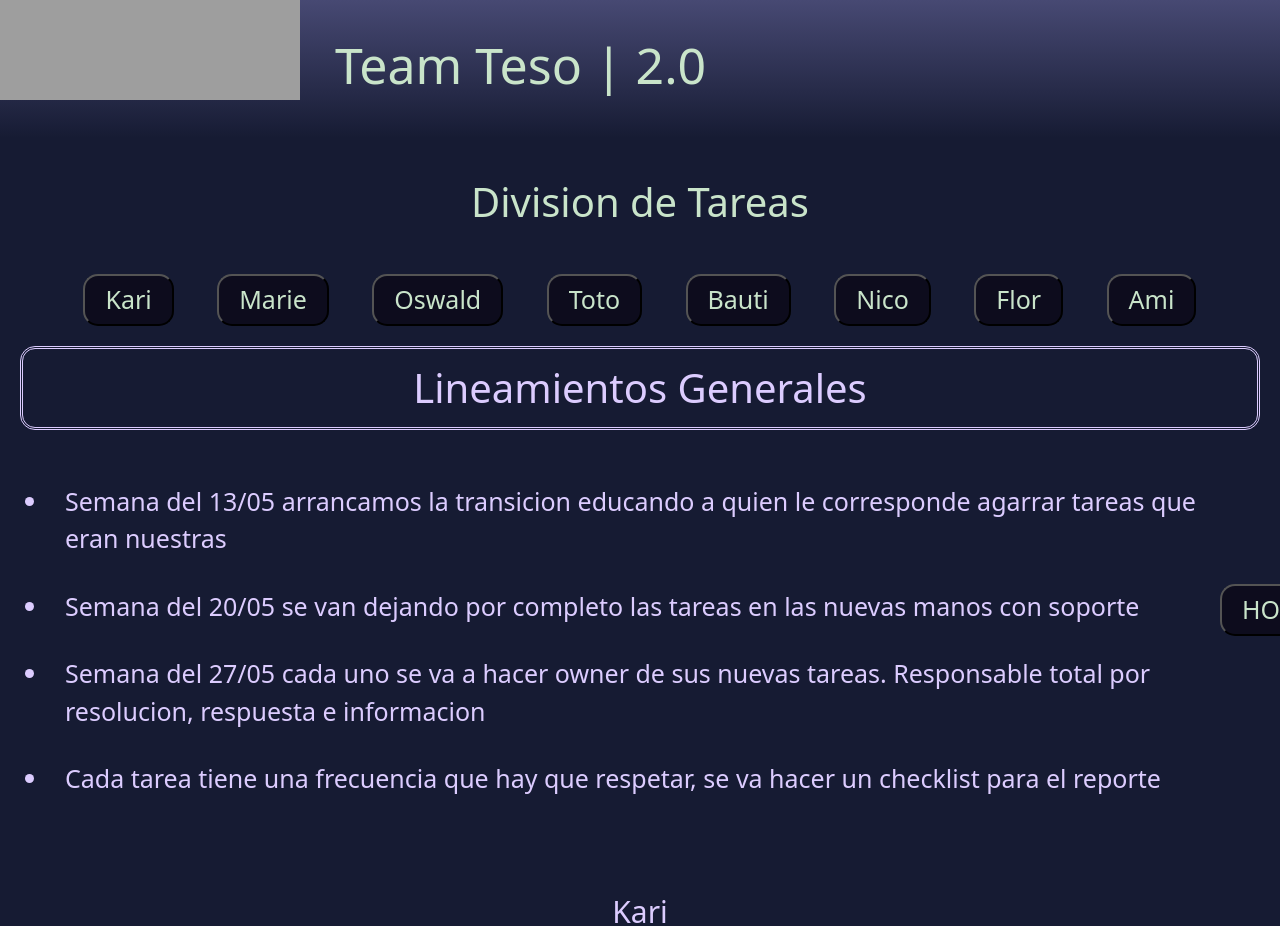
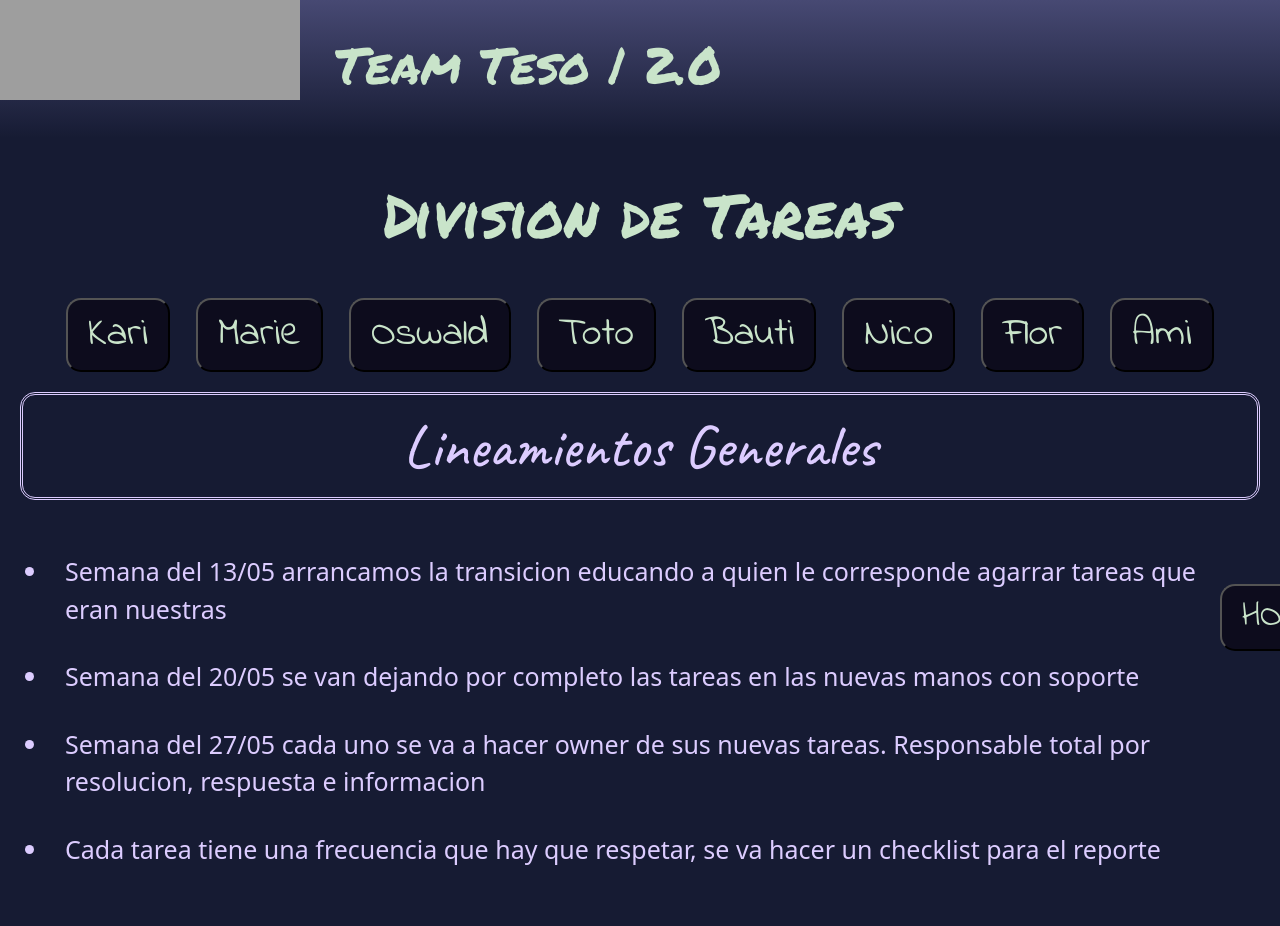
Before and after one commit to nicodiaz214/team-teso, a plain HTML site: page index.html in a window 1280 px wide. Shown: the top 926 px of the page. Drawn offline with nearby package versions, Linux system fonts and the light colour scheme; grey boxes are pictures that could not be loaded.

Commit message:
fuentes y estetica final

```diff
--- a/css/style.css
+++ b/css/style.css
@@ -1,5 +1,6 @@
 .tareas-stylebase h2, .detalle-tareas .tareas-lineamientos h2 {
-  font-size: 40px;
+  font-family: "Caveat", cursive;
+  font-size: 60px;
   text-align: center;
   padding: 15px;
   color: #DCCCFF;
@@ -14,10 +15,13 @@
     font-size: 25px; }
 
 .tareas-styleparticulares h3, .detalle-tareas .tareas-kari h3, .detalle-tareas .tareas-marie h3, .detalle-tareas .tareas-oswald h3, .detalle-tareas .tareas-toto h3, .detalle-tareas .tareas-bauti h3, .detalle-tareas .tareas-nico h3, .detalle-tareas .tareas-flor h3, .detalle-tareas .tareas-ami h3 {
-  font-size: 30px;
+  background-color: #0D0C1D;
+  font-family: "Indie Flower", cursive;
+  font-size: 60px;
   text-align: center;
   padding: 35px;
   color: #DCCCFF;
+  border-style: groove;
   border-radius: 15px; }
 
 .tareas-styleparticulares ul, .detalle-tareas .tareas-kari ul, .detalle-tareas .tareas-marie ul, .detalle-tareas .tareas-oswald ul, .detalle-tareas .tareas-toto ul, .detalle-tareas .tareas-bauti ul, .detalle-tareas .tareas-nico ul, .detalle-tareas .tareas-flor ul, .detalle-tareas .tareas-ami ul {
@@ -42,14 +46,16 @@
     font-size: 50px;
     text-align: center;
     padding: 35px 35px;
-    color: #C9E4CA; }
+    color: #C9E4CA;
+    font-family: "Permanent Marker", cursive; }
 
 main {
   background-color: #161B33;
   padding: 20px 20px; }
   main .division-tareas h2 {
+    font-family: "Permanent Marker", cursive;
     text-align: center;
-    font-size: 40px;
+    font-size: 60px;
     padding: 20px;
     color: #C9E4CA; }
   main .division-tareas .lista-btn-nombres {
@@ -63,10 +69,11 @@ main {
       background-color: #0D0C1D;
       border-radius: 15px; }
       main .division-tareas .lista-btn-nombres .btn-nombres a {
+        font-family: "Indie Flower", cursive;
         color: #C9E4CA;
         text-decoration: none;
         padding: 15px;
-        font-size: 25px; }
+        font-size: 40px; }
         main .division-tareas .lista-btn-nombres .btn-nombres a:hover {
           color: #474973; }
   main .boton-sticky {
@@ -80,9 +87,10 @@ main {
       background-color: #0D0C1D;
       border-radius: 15px; }
       main .boton-sticky button a {
+        font-family: "Indie Flower", cursive;
         color: #C9E4CA;
         text-decoration: none;
         padding: 15px;
-        font-size: 25px; }
+        font-size: 35px; }
         main .boton-sticky button a:hover {
           color: #474973; }
--- a/index.html
+++ b/index.html
@@ -5,7 +5,15 @@
     <meta charset="UTF-8">
     <meta name="viewport" content="width=device-width, initial-scale=1.0">
     <link rel="stylesheet" href="./css/style.css">
-    <link href="https://cdn.jsdelivr.net/npm/bootstrap@5.3.3/dist/css/bootstrap.min.css" rel="stylesheet" integrity="sha384-QWTKZyjpPEjISv5WaRU9OFeRpok6YctnYmDr5pNlyT2bRjXh0JMhjY6hW+ALEwIH" crossorigin="anonymous">
+    <!-- Google Fonts -->
+    <link rel="preconnect" href="https://fonts.googleapis.com">
+    <link rel="preconnect" href="https://fonts.gstatic.com" crossorigin>
+    <link
+        href="https://fonts.googleapis.com/css2?family=Caveat:wght@400..700&family=Indie+Flower&family=Permanent+Marker&display=swap"
+        rel="stylesheet">
+    <!-- Bootstrap -->
+    <link href="https://cdn.jsdelivr.net/npm/bootstrap@5.3.3/dist/css/bootstrap.min.css" rel="stylesheet"
+        integrity="sha384-QWTKZyjpPEjISv5WaRU9OFeRpok6YctnYmDr5pNlyT2bRjXh0JMhjY6hW+ALEwIH" crossorigin="anonymous">
     <title>Team Teso | 2.0</title>
 </head>
 
@@ -38,7 +46,8 @@
             <div class="tareas-lineamientos">
                 <h2>Lineamientos Generales</h2>
                 <ul>
-                    <li>Semana del 13/05 arrancamos la transicion educando a quien le corresponde agarrar tareas que eran nuestras</li>
+                    <li>Semana del 13/05 arrancamos la transicion educando a quien le corresponde agarrar tareas que
+                        eran nuestras</li>
                     <li>Semana del 20/05 se van dejando por completo las tareas en las nuevas manos con soporte</li>
                     <li>Semana del 27/05 cada uno se va a hacer owner de sus nuevas tareas. Responsable total por
                         resolucion, respuesta e informacion</li>
@@ -47,10 +56,11 @@
                 </ul>
             </div>
             <div class="tareas-kari">
-                <h3 id="Kari" >Kari</h3>
+                <h3 id="Kari">Kari</h3>
                 <ul>
                     <li>Conciliaciones (con Toto - mitad y mitad)</li>
-                    <li>Consignas: Control previo a la preparación (bajada de pendientes, seguimiento de issues) - VER CON FLOR</li>
+                    <li>Consignas: Control previo a la preparación (bajada de pendientes, seguimiento de issues) - VER
+                        CON FLOR</li>
                     <li>Consignas: Control previo a aprobacion (Jira contra Banco) - VER CON FLOR</li>
                     <li>SDP: Control previo a la aprobación (Jira contra Banco) - VER CON FLOR</li>
                     <li>Pendientes SDP y Consignas (tarea de 10.30 de la mañana)</li>
@@ -84,7 +94,7 @@
                     <li>Backup Marie</li>
                 </ul>
             </div>
-            <div  class="tareas-toto">
+            <div class="tareas-toto">
                 <h3 id="Toto">Toto</h3>
                 <ul>
                     <li>Conciliaciones (con Kari - mitad y mitad) - VER CON KARI</li>
@@ -108,7 +118,7 @@
                 </ul>
             </div>
             <div class="tareas-nico">
-                <h3 id="Nico" >Nico</h3>
+                <h3 id="Nico">Nico</h3>
                 <ul>
                     <li>Backup Toto</li>
                     <li>Cashflow CL y AR</li>
@@ -118,7 +128,7 @@
                 </ul>
             </div>
             <div class="tareas-flor">
-                <h3 id="Flor" >Flor</h3>
+                <h3 id="Flor">Flor</h3>
                 <ul>
                     <li>Coordinacion OP CL Full / Soporte ARG</li>
                     <li>Proveedores CL</li>
@@ -129,7 +139,7 @@
                 </ul>
             </div>
             <div class="tareas-ami">
-                <h3 id="Ami" >Ami</h3>
+                <h3 id="Ami">Ami</h3>
                 <ul>
                     <li>Ser la madre del team</li>
                     <li>Shadi Varios</li>
@@ -149,7 +159,9 @@
 
 
 
-    <script src="https://cdn.jsdelivr.net/npm/bootstrap@5.3.3/dist/js/bootstrap.bundle.min.js" integrity="sha384-YvpcrYf0tY3lHB60NNkmXc5s9fDVZLESaAA55NDzOxhy9GkcIdslK1eN7N6jIeHz" crossorigin="anonymous"></script>
-  </body>
+    <script src="https://cdn.jsdelivr.net/npm/bootstrap@5.3.3/dist/js/bootstrap.bundle.min.js"
+        integrity="sha384-YvpcrYf0tY3lHB60NNkmXc5s9fDVZLESaAA55NDzOxhy9GkcIdslK1eN7N6jIeHz"
+        crossorigin="anonymous"></script>
+</body>
 
 </html>
--- a/scss/sections/_botonestareas.scss
+++ b/scss/sections/_botonestareas.scss
@@ -4,8 +4,9 @@ main {
 
     .division-tareas {
         h2 {
+            font-family: "Permanent Marker", cursive;
             text-align: center;
-            font-size: 40px;
+            font-size: 60px;
             padding: 20px;
             color: $celeste-cielo;
 
@@ -24,10 +25,11 @@ main {
                 border-radius: 15px;
 
                 a {
+                    font-family: "Indie Flower", cursive;
                     color: $celeste-cielo;
                     text-decoration: none;
                     padding: 15px;
-                    font-size: 25px;
+                    font-size: 40px;
 
                     &:hover {
                         color: $azul-pastel;
@@ -51,10 +53,11 @@ main {
 
 
             a {
+                font-family: "Indie Flower", cursive;
                 color: $celeste-cielo;
                 text-decoration: none;
                 padding: 15px;
-                font-size: 25px;
+                font-size: 35px;
 
                 &:hover {
                     color: $azul-pastel;
--- a/scss/sections/_nav.scss
+++ b/scss/sections/_nav.scss
@@ -18,7 +18,7 @@
             text-align: center;
             padding: 35px 35px;
             color: $celeste-cielo;
-
+            font-family: "Permanent Marker", cursive;
         }
     }
 
--- a/scss/utilities/_fonts.scss
+++ b/scss/utilities/_fonts.scss
@@ -0,0 +1,5 @@
+// font-family: "Permanent Marker", cursive;
+
+// font-family: "Indie Flower", cursive;
+
+// font-family: "Caveat", cursive;
```
Also changed, not shown: scss/utilities/_clases-globales.scss (+7 -2 lines).
